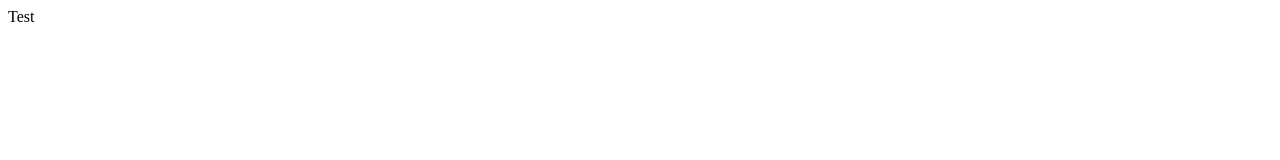
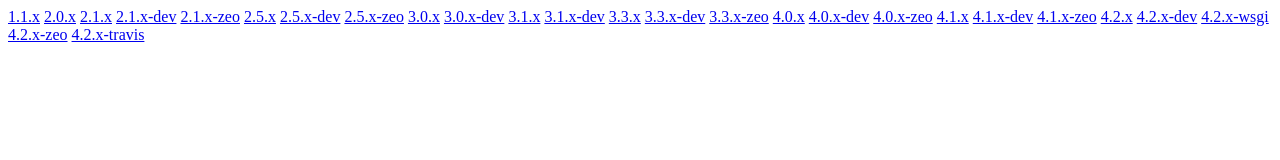
Before and after one commit to plone-ve/buildout-plone, a plain HTML site: page index.html in a window 1280 px wide. Drawn offline with Linux system fonts and the light colour scheme.

Commit message:
Add links

```diff
--- a/index.html
+++ b/index.html
@@ -1 +1,26 @@
-Test
+<a href="1.1.x">1.1.x</a>
+<a href="2.0.x">2.0.x</a>
+<a href="2.1.x">2.1.x</a>
+<a href="2.1.x-dev">2.1.x-dev</a>
+<a href="2.1.x-zeo">2.1.x-zeo</a>
+<a href="2.5.x">2.5.x</a>
+<a href="2.5.x-dev">2.5.x-dev</a>
+<a href="2.5.x-zeo">2.5.x-zeo</a>
+<a href="3.0.x">3.0.x</a>
+<a href="3.0.x-dev">3.0.x-dev</a>
+<a href="3.1.x">3.1.x</a>
+<a href="3.1.x-dev">3.1.x-dev</a>
+<a href="3.3.x">3.3.x</a>
+<a href="3.3.x-dev">3.3.x-dev</a>
+<a href="3.3.x-zeo">3.3.x-zeo</a>
+<a href="4.0.x">4.0.x</a>
+<a href="4.0.x-dev">4.0.x-dev</a>
+<a href="4.0.x-zeo">4.0.x-zeo</a>
+<a href="4.1.x">4.1.x</a>
+<a href="4.1.x-dev">4.1.x-dev</a>
+<a href="4.1.x-zeo">4.1.x-zeo</a>
+<a href="4.2.x">4.2.x</a>
+<a href="4.2.x-dev">4.2.x-dev</a>
+<a href="4.2.x-wsgi">4.2.x-wsgi</a>
+<a href="4.2.x-zeo">4.2.x-zeo</a>
+<a href="4.2.x-travis">4.2.x-travis</a>
```
